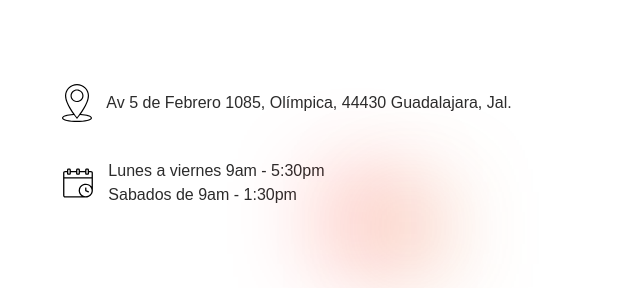
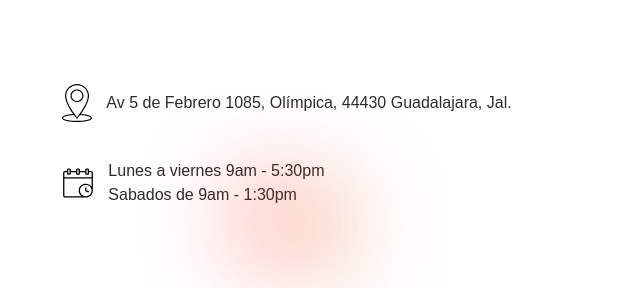
Before and after one commit to fernando-since/air-travel-gdl, an Astro site: page / in a window 1280 px wide. Shown: the part 5506-5794 px from the top of the page, 644-1280 px from the left. Built offline with nearby package versions, Linux system fonts and the light colour scheme; Astro itself is replaced by a stand-in of ours.

Commit message:
fix visitUs franja blanca

```diff
--- a/src/components/VisitUs.astro
+++ b/src/components/VisitUs.astro
@@ -25,6 +25,10 @@
 
 
 <style>
+
+    .blur-circle {
+        left: -80px;
+    }
 
     section {
         padding: 50px 5vw;
```
